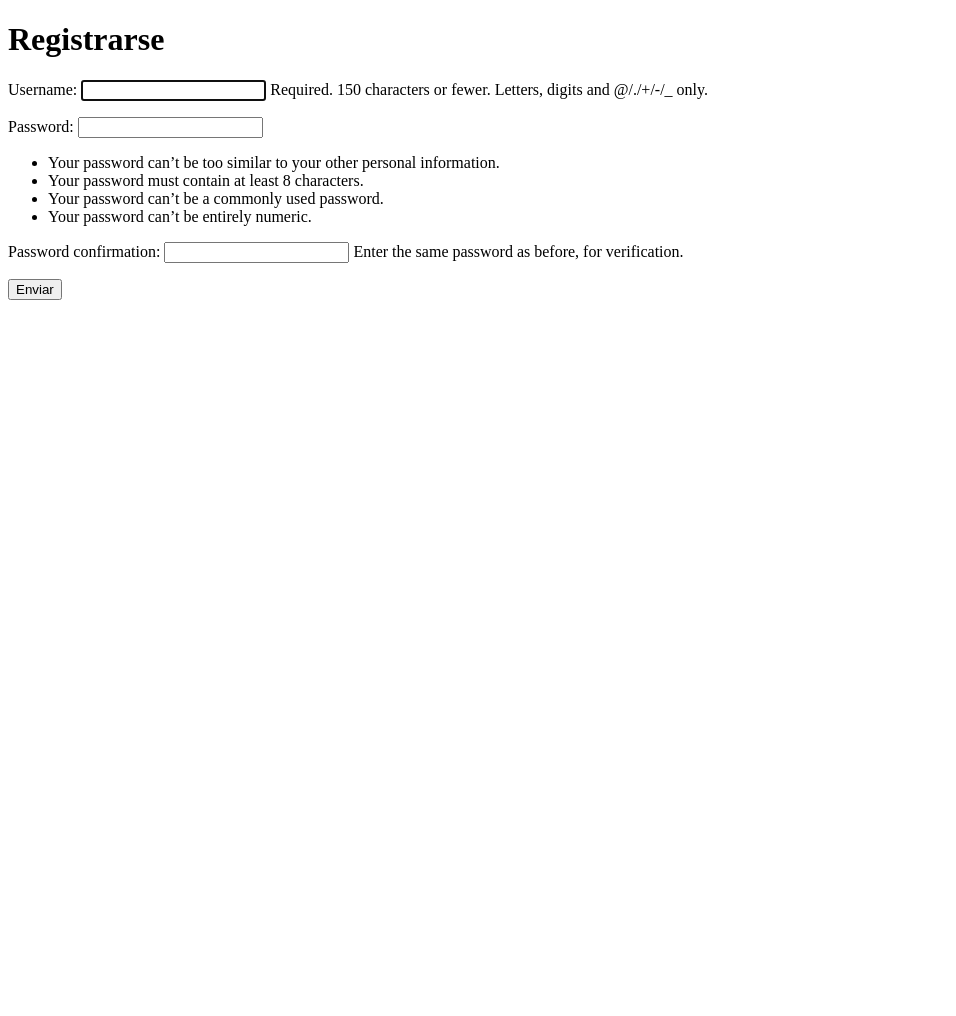
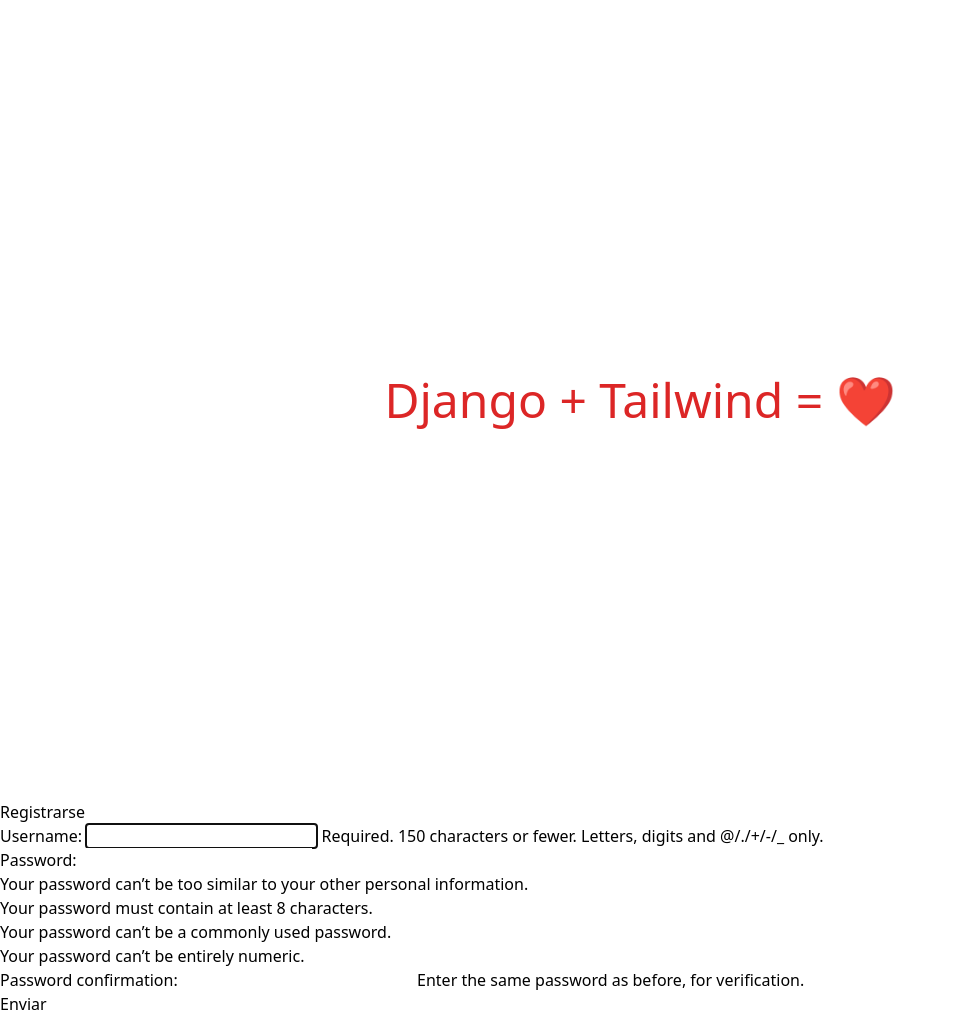
Before and after one commit to slaughtbear/Hikari-Django, a Django app: page /auth/signup/ in a window 1280 px wide. Shown: the whole page, without its empty margins (0-956 px from the left). Before the commit the page ends 300 px from the top, so only its background shows below. Run offline with Django 5.2, Linux system fonts and the light colour scheme; some libraries are stand-ins or nearby versions.

Commit message:
Add: TailwindCSS

```diff
--- a/authentication/templates/layouts/base.html
+++ b/authentication/templates/layouts/base.html
@@ -1,11 +1,18 @@
+{% load static tailwind_tags %}
 <!DOCTYPE html>
 <html lang="en">
 <head>
     <meta charset="UTF-8">
     <meta name="viewport" content="width=device-width, initial-scale=1.0">
+    {% tailwind_css %}
     <title>Auth</title>
 </head>
 <body>
+    <div class="container mx-auto">
+        <section class="flex items-center justify-center h-screen">
+            <h1 class="text-5xl text-red-600">Django + Tailwind = ❤️</h1>
+        </section>
+    </div>
     {% block content %}
 
     {% endblock %}
```
